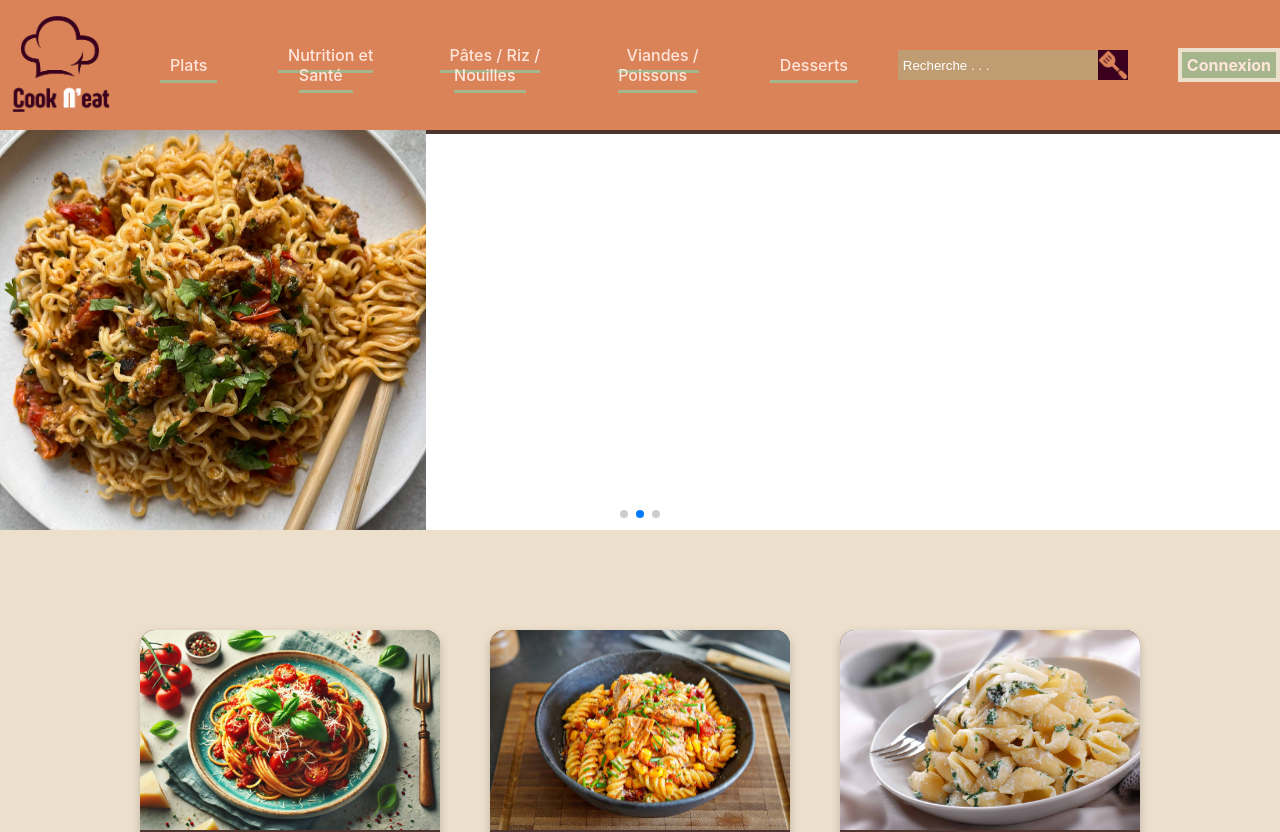
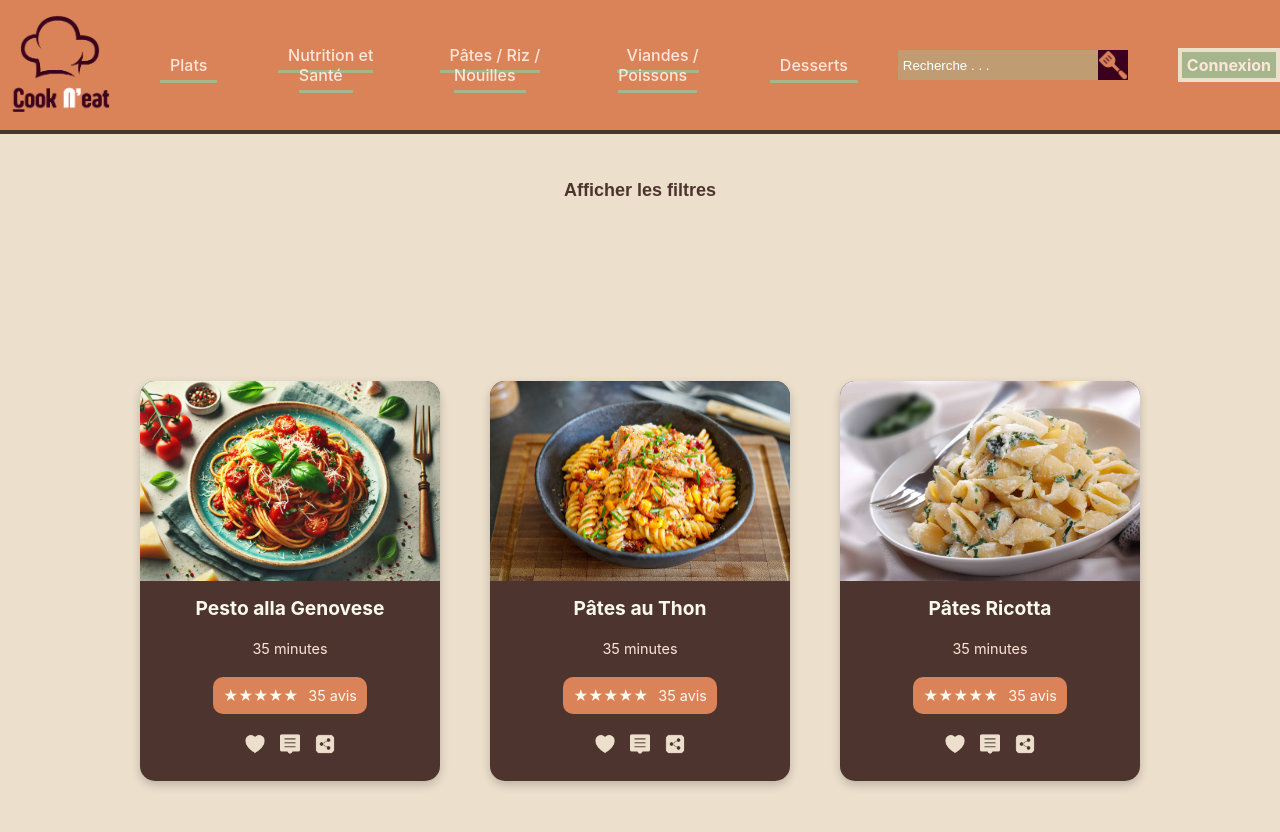
Before and after one commit to Kb-19X/cookneat, a React (Create React App) app: page /Patesnouilles in a window 1280 px wide. Shown: the top 832 px of the page. Built offline with nearby package versions, Linux system fonts and the light colour scheme.

Commit message:
ajout filtres page pates/nouilles

```diff
--- a/src/compenents/PatesNouilllesPage/CoverPates.css
+++ b/src/compenents/PatesNouilllesPage/CoverPates.css
@@ -15,30 +15,34 @@
     height: 400px; /* Hauteur de chaque slide */
 }
 
-.swiper-slide {
+
+
+
+
+
+
+.coverpates-container {
+    background-color: var(--secondary-color);
     display: flex;
-    justify-content: space-between; /* Espace entre les images */
+    justify-content: center;
+    align-items: center;
+    padding: 50px;
+
+
 }
 
-.swiper-slide img {
-    width: 33.3%; /* Chaque image prend environ un tiers de la largeur de la slide */
-    height: 100%; /* Hauteur de l'image sur toute la slide */
-    object-fit: cover; /* Garde les proportions de l'image */
+
+.coverpates-container a {
+    text-decoration: none;
+    color: var(--sinary-color);
+    font-weight: 500;
 }
 
-.swiper-pagination {
-    bottom: 10px; /* Position de la pagination */
-}
 
-.swiper-button-next,
-.swiper-button-prev {
-    color: #3a001e00; /* Couleur des flèches */
-    padding: 10px;
-    width: 10px;
-    height: 10px;
-}
+.item {
+    margin: 10px 0;
+  }
 
-.swiper-button-next:hover,
-.swiper-button-prev:hover {
-    /* Style au survol des flèches */
-}
+  .hidden {
+    display: none;
+  }
--- a/src/compenents/PatesNouilllesPage/CoverPates.js
+++ b/src/compenents/PatesNouilllesPage/CoverPates.js
@@ -1,46 +1,133 @@
-import React from 'react';
-import { Swiper, SwiperSlide } from 'swiper/react';
-import { Navigation, Pagination, Autoplay } from 'swiper/modules';
-
-import 'swiper/css'; // Style de base
-import 'swiper/css/navigation'; // Style pour la navigation
-import 'swiper/css/pagination'; // Style pour la pagination
-
-import './CoverPates.css';
-
-import pate from '../../assets/ImageFeculentPage/pesto_alla_genovese.webp';
-import Nouilles from '../../assets/ImageFeculentPage/nouilles.jpg';
-import riz from '../../assets/ImageFeculentPage/riz.webp';
-import riz2 from '../../assets/ImageFeculentPage/riz2.jpg';
-import riz3 from '../../assets/ImageFeculentPage/riz3.jpg';
+import React, { useState } from 'react';
 
 const CoverPates = () => {
+  const [showFilters, setShowFilters] = useState(false); // Pour afficher ou masquer les filtres
+  const [filter, setFilter] = useState('all'); // Par défaut, on voit tous les produits
+
+  const products = [
+    { id: 1, name: 'Spaghetti', category: 'italienne' },
+    { id: 2, name: 'Nouilles Udon', category: 'asiatique' },
+    { id: 3, name: 'Pâtes de riz', category: 'sans-gluten' },
+    { id: 4, name: 'Penne', category: 'italienne' },
+    { id: 5, name: 'Nouilles Soba', category: 'asiatique' },
+  ];
+
+  // Filtrer les produits en fonction de la catégorie sélectionnée
+  const filteredProducts = products.filter(product =>
+    filter === 'all' || product.category === filter
+  );
+
+  const toggleFilters = () => {
+    setShowFilters(!showFilters);
+  };
+
+  const styles = {
+    wrapper: {
+      padding: "50px",
+      fontFamily: "Arial, sans-serif",
+      backgroundColor: "var(--secondary-color)",
+    },
+    link: {
+      textDecoration: "none",
+      color: "var(--senary-color)",
+      cursor: "pointer",
+      marginBottom: "30px",
+      display: "flex",
+      justifyContent: "center",
+      alignItems: "center",
+      fontWeight: "bold",
+      fontSize: "18px",
+    },
+    filters: {
+      marginBottom: "20px",
+      display: "flex",
+      flexDirection: "row", // Afficher les boutons en colonne
+      alignItems: "center",
+      justifyContent: "center",
+    },
+    button: {
+      margin: "5px",
+      padding: "8px 15px",
+      border: "none",
+      backgroundColor: "var(--senary-color)",
+      cursor: "pointer",
+      borderRadius: "5px",
+      color: "var(--secondary-color)",
+    },
+    activeButton: {
+      backgroundColor: "var(--tertiary-color)",
+      color: "white",
+    },
+    grid: {
+      display: "grid",
+      gridTemplateColumns: "repeat(auto-fit, minmax(150px, 1fr))",
+      gap: "10px",
+      marginTop: "20px",
+    },
+    item: {
+      backgroundColor: "var(--senary-color)",
+      padding: "20px",
+      textAlign: "center",
+      borderRadius: "10px",
+      color: "var(--secondary-color)",
+      fontWeight: "600",
+    },
+    noProducts: {
+      textAlign: "center",
+      color: "var(--senary-color)",
+      fontSize: "16px",
+      fontWeight: "bold",
+    },
+  };
+
   return (
+    <div style={styles.wrapper}>
+      <a style={styles.link} onClick={toggleFilters}>
+        {showFilters ? 'Masquer les filtres' : 'Afficher les filtres'}
+      </a>
 
-    <div className="coverpates-container">
-      <Swiper
-        modules={[Navigation, Pagination, Autoplay]}
-        spaceBetween={20}
-        slidesPerView={1}
-        navigation
-        pagination={{ clickable: true }}
-        autoplay={{ delay: 3000 }}
-        loop={true}
-      >
-        <SwiperSlide>
-          <img src={pate} alt="Pesto alla Genovese" />
-          <img src={pate} alt="Pesto alla Genovese" />
-          <img src={pate} alt="Pesto alla Genovese" />
-        </SwiperSlide>
-        <SwiperSlide>
-          <img src={Nouilles} alt="Nouilles" />
-        </SwiperSlide>
-        <SwiperSlide>
-          <img src={riz} alt="Riz" />
-          <img src={riz2} alt="Riz" />
-          <img src={riz3} alt="Riz" />
-        </SwiperSlide>
-      </Swiper>
+      {showFilters && (
+        <>
+          <div style={styles.filters}>
+            <button
+              style={{ ...styles.button, ...(filter === 'all' ? styles.activeButton : {}) }}
+              onClick={() => setFilter('all')}
+            >
+              Tous
+            </button>
+            <button
+              style={{ ...styles.button, ...(filter === 'italienne' ? styles.activeButton : {}) }}
+              onClick={() => setFilter('italienne')}
+            >
+              Italiennes
+            </button>
+            <button
+              style={{ ...styles.button, ...(filter === 'asiatique' ? styles.activeButton : {}) }}
+              onClick={() => setFilter('asiatique')}
+            >
+              Asiatiques
+            </button>
+            <button
+              style={{ ...styles.button, ...(filter === 'sans-gluten' ? styles.activeButton : {}) }}
+              onClick={() => setFilter('sans-gluten')}
+            >
+              Sans gluten
+            </button>
+          </div>
+
+          <div style={styles.grid}>
+            {filteredProducts.length > 0 ? (
+              filteredProducts.map(product => (
+                <div key={product.id} style={styles.item}>
+                  {product.name}
+                </div>
+              ))
+            ) : (
+              <div style={styles.noProducts}>Aucun produit trouvé</div>
+            )}
+          </div>
+        </>
+      )}
     </div>
   );
 };
--- a/src/compenents/VeganPage/VeganBody.css
+++ b/src/compenents/VeganPage/VeganBody.css
@@ -67,6 +67,9 @@
 
       }
 
+      .toggle-button:hover {
+        color: white;
+      }
       .comments-hidden {
         max-height: 0;
         overflow: hidden;
```
